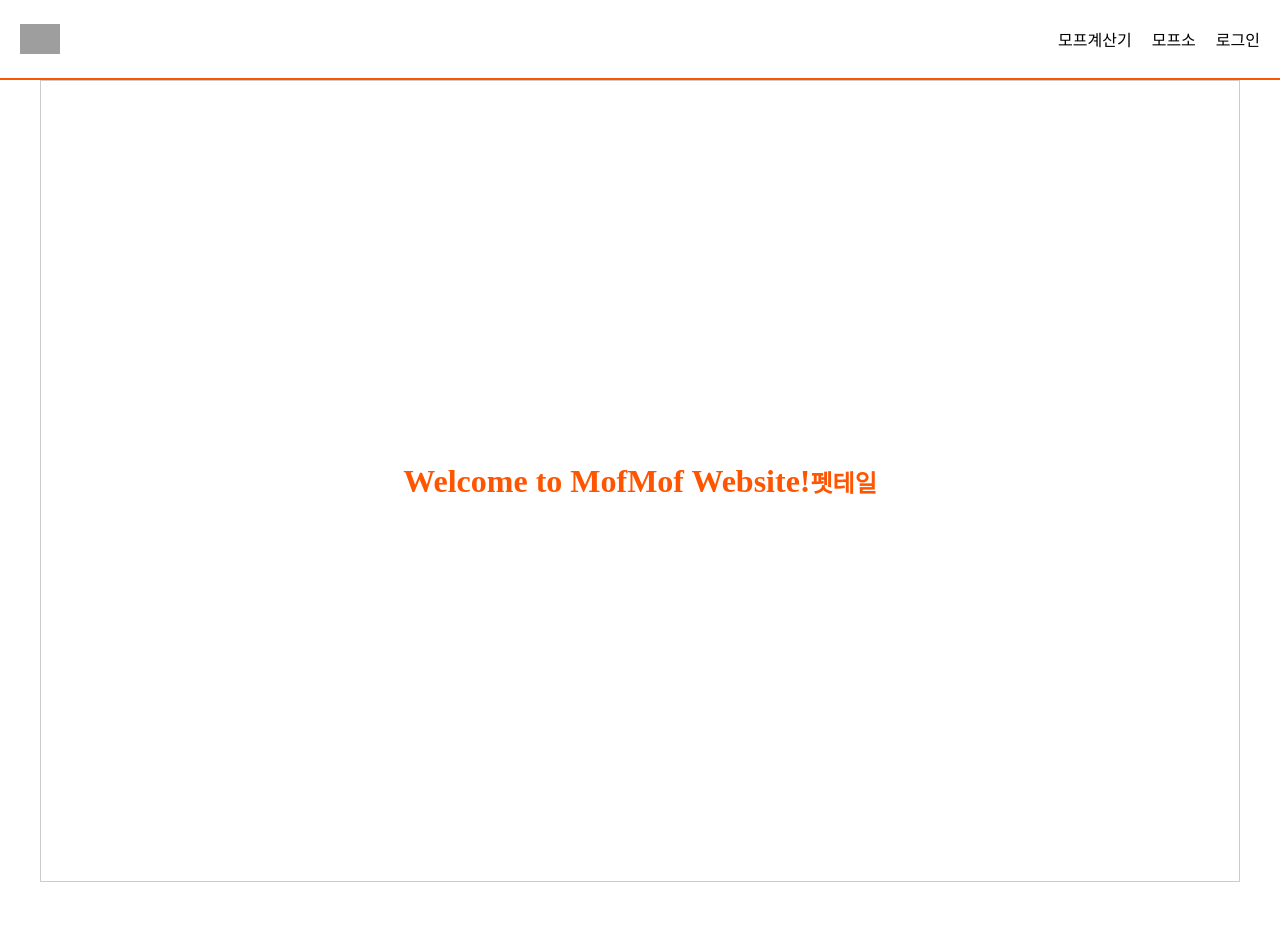
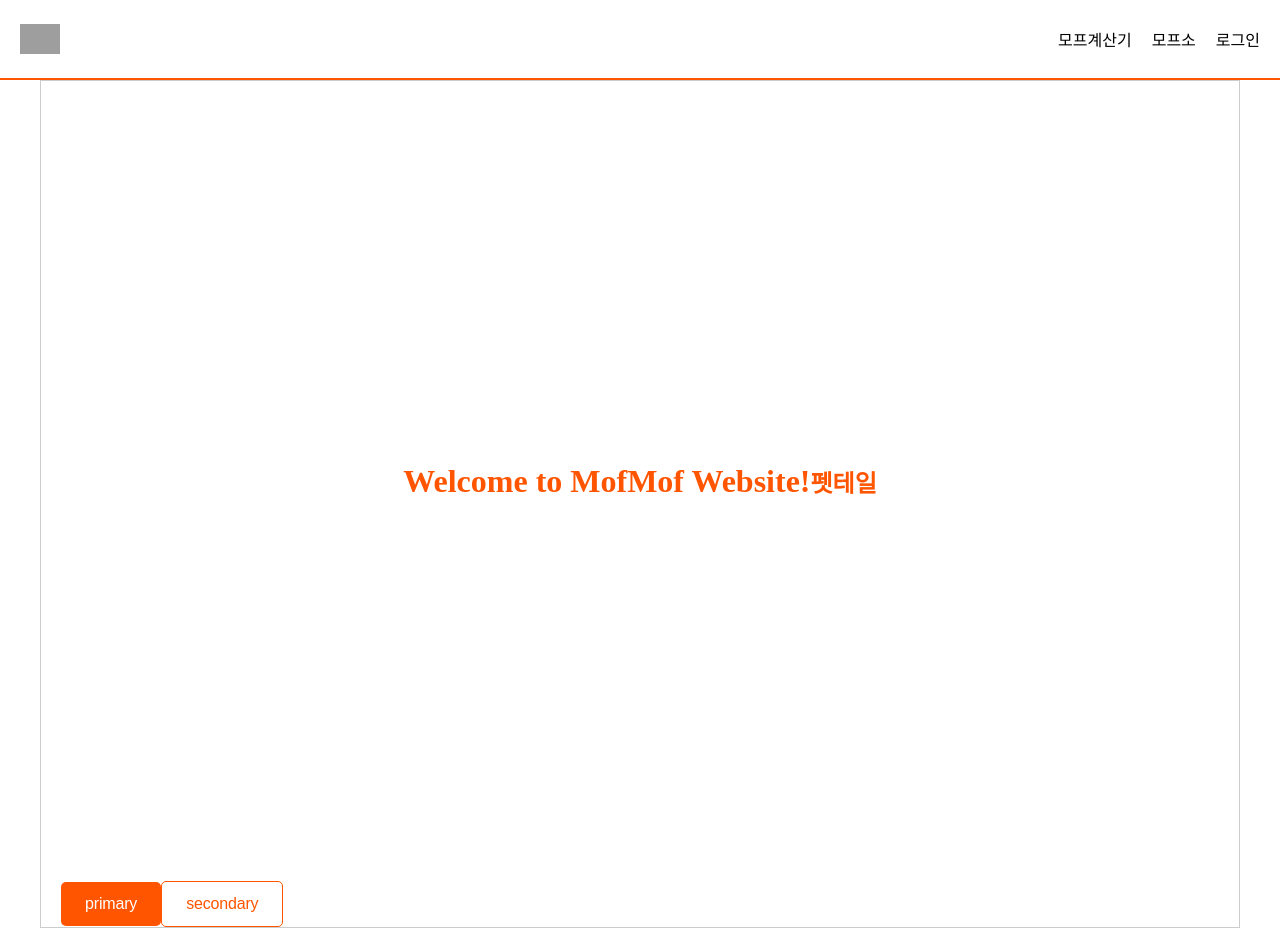
Before and after one commit to hamjongseok/MofMof-FE-1, a Next.js app: page / in a window 1280 px wide. Before the commit the page ends 882 px from the top, so only its background shows below. Built offline with nearby package versions, Linux system fonts and the light colour scheme; grey boxes are pictures that could not be loaded.

Commit message:
feat: Button Component 생성

```diff
--- /dev/null
+++ b/src/components/Button/index.tsx
@@ -0,0 +1,39 @@
+import styled, {css} from 'styled-components';
+import {ButtonHTMLAttributes} from 'react';
+
+interface IProps extends ButtonHTMLAttributes<HTMLButtonElement> {
+  isSecondary?: boolean;
+}
+const Button: React.FC<IProps> = ({isSecondary, children, ...restProps}) => {
+  return (
+    <StyledButton isSecondary={isSecondary} type="button" {...restProps}>
+      {children}
+    </StyledButton>
+  );
+};
+
+const StyledButton = styled.button<{isSecondary?: boolean}>`
+  font-size: var(--text-base);
+  line-height: var(--spacing-sm);
+  padding: var(--spacing-base) var(--spacing-lg);
+  letter-spacing: -0.17px;
+  border: 0;
+  border-radius: 5px;
+  background-color: var(--primary-color);
+  color: var(--white);
+  cursor: pointer;
+
+  ${({isSecondary}) =>
+    isSecondary &&
+    css`
+      background-color: white;
+      color: var(--primary-color);
+      border: 1px solid var(--primary-color);
+    `}
+`;
+
+Button.defaultProps = {
+  isSecondary: false,
+};
+
+export default Button;
--- a/src/pages/index.tsx
+++ b/src/pages/index.tsx
@@ -1,5 +1,6 @@
+import Link from 'next/link';
 import styled from 'styled-components';
-import Link from 'next/link';
+import Button from '@/components/Button';
 
 const StyledDiv = styled.div`
   background-color: #fff;
@@ -26,6 +27,8 @@ export default function Home() {
           <StyledLink>펫테일</StyledLink>
         </Link>
       </StyledDiv>
+      <Button>primary</Button>
+      <Button isSecondary={true}>secondary</Button>
     </>
   );
 }
```
